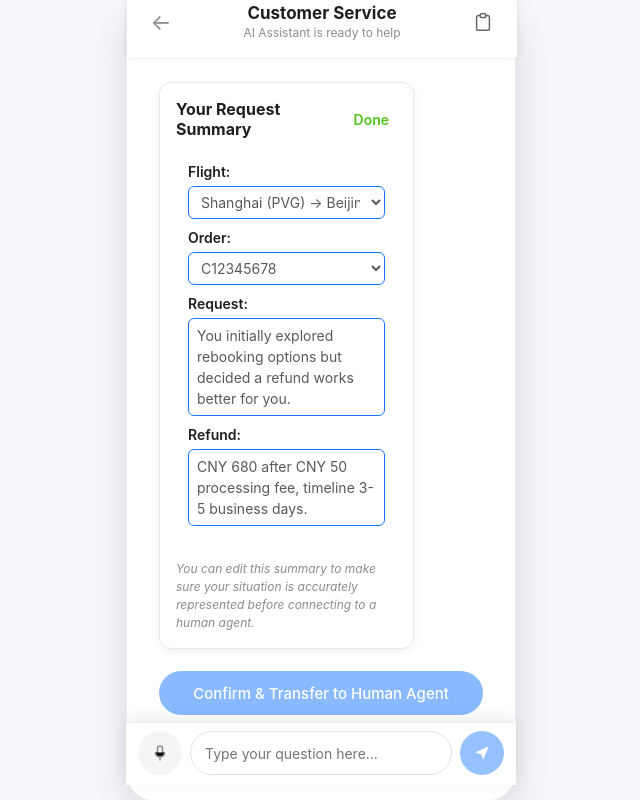
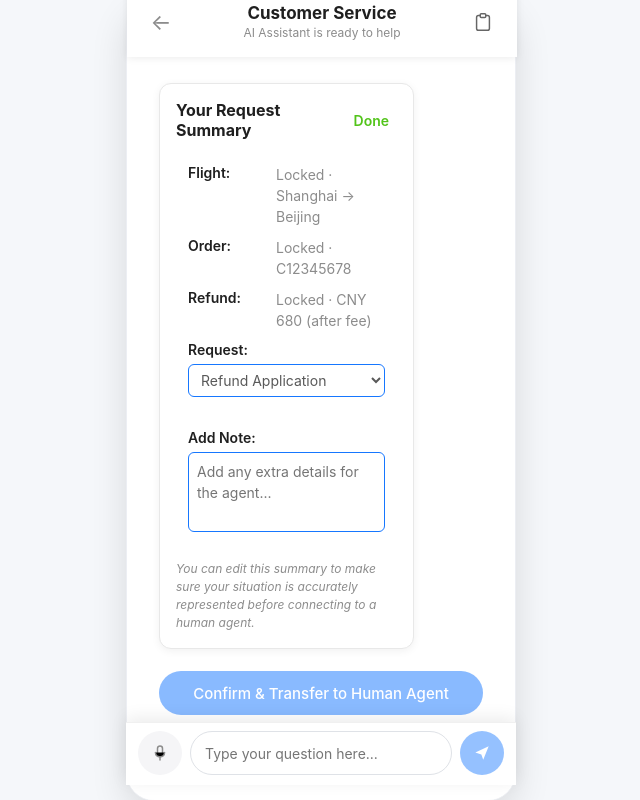
Before and after one commit to sqbbsll-ops/cursor-ai-support, a React (Vite) app: page /page4 in a window 1280 px wide. Both pictures are taken after a click on the button "Edit". Shown: the part 15-815 px from the top of the page, without its empty margins (319-959 px from the left). Built offline with nearby package versions, Linux system fonts and the light colour scheme.

Commit message:
redesign summary card edit mode

```diff
--- a/src/pages/Page4Confirmation.jsx
+++ b/src/pages/Page4Confirmation.jsx
@@ -22,13 +22,18 @@ function AiAvatarSmall() {
   );
 }
 
-const DEFAULT_EDIT_VALUES = {
-  flight: "Shanghai (PVG) → Beijing (PEK), April 28 at 14:00",
+const SUMMARY_DETAILS = {
+  flight: "Shanghai → Beijing",
   order: "C12345678",
-  request:
-    "You initially explored rebooking options but decided a refund works better for you.",
-  refund: "CNY 680 after CNY 50 processing fee, timeline 3-5 business days."
+  refund: "CNY 680 (after fee)"
 };
+
+const REQUEST_OPTIONS = [
+  "Refund Application",
+  "Flight Rebooking",
+  "Hotel Cancellation",
+  "Order Inquiry"
+];
 
 const EDIT_FIELD_STYLE = {
   width: "100%",
@@ -65,13 +70,32 @@ const LABEL_STYLE = {
 
 const READ_LABEL_STYLE = { ...LABEL_STYLE, minWidth: "80px" };
 
-function buildSummaryText(values) {
-  return [
-    `Flight: ${values.flight}`,
-    `Order: ${values.order}`,
-    `Request: ${values.request}`,
-    `Refund: ${values.refund}`
-  ].join("\n");
+const READ_ONLY_VALUE_STYLE = {
+  fontSize: "14px",
+  color: "#8c8c8c",
+  lineHeight: 1.5
+};
+
+const VALUE_STYLE = {
+  fontSize: "14px",
+  color: "#595959",
+  lineHeight: 1.5
+};
+
+function buildSummaryText(selectedRequest, noteText) {
+  const summary = [
+    `Flight: ${SUMMARY_DETAILS.flight}`,
+    `Order: ${SUMMARY_DETAILS.order}`,
+    `Refund: ${SUMMARY_DETAILS.refund}`,
+    `Request: ${selectedRequest}`
+  ];
+
+  const note = noteText.trim();
+  if (note) {
+    summary.push(`Note: ${note}`);
+  }
+
+  return summary.join("\n");
 }
 
 export function Page4Confirmation() {
@@ -82,10 +106,14 @@ export function Page4Confirmation() {
   const [confirmed, setConfirmed] = useState(false);
   const [inputValue, setInputValue] = useState("");
   const [isEditing, setIsEditing] = useState(false);
-  const [editValues, setEditValues] = useState(DEFAULT_EDIT_VALUES);
+  const [selectedRequest, setSelectedRequest] = useState("Refund Application");
+  const [noteText, setNoteText] = useState("");
   const scrollEndRef = useRef(null);
 
-  const summaryText = useMemo(() => buildSummaryText(editValues), [editValues]);
+  const summaryText = useMemo(
+    () => buildSummaryText(selectedRequest, noteText),
+    [selectedRequest, noteText]
+  );
   const canSend = useMemo(() => inputValue.trim().length > 0, [inputValue]);
 
   const goPage3 = () => {
@@ -136,10 +164,6 @@ export function Page4Confirmation() {
       event.preventDefault();
       handleSubmit();
     }
-  };
-
-  const updateField = (id, value) => {
-    setEditValues((prev) => ({ ...prev, [id]: value }));
   };
 
   return (
@@ -216,125 +240,102 @@ export function Page4Confirmation() {
                     style={{
                       display: "flex",
                       flexDirection: "column",
-                      gap: isEditing ? 0 : "10px",
+                      gap: "10px",
                       padding: "12px",
                       width: "100%",
-                      minHeight: "140px",
+                      minHeight: "270px",
                       boxSizing: "border-box"
                     }}
                   >
+                    <div style={READ_ROW_STYLE}>
+                      <span style={READ_LABEL_STYLE}>Flight:</span>
+                      <span style={isEditing ? READ_ONLY_VALUE_STYLE : VALUE_STYLE}>
+                        {isEditing ? "Locked · " : ""}
+                        {SUMMARY_DETAILS.flight}
+                      </span>
+                    </div>
+
+                    <div style={READ_ROW_STYLE}>
+                      <span style={READ_LABEL_STYLE}>Order:</span>
+                      <span style={isEditing ? READ_ONLY_VALUE_STYLE : VALUE_STYLE}>
+                        {isEditing ? "Locked · " : ""}
+                        {SUMMARY_DETAILS.order}
+                      </span>
+                    </div>
+
+                    <div style={READ_ROW_STYLE}>
+                      <span style={READ_LABEL_STYLE}>Refund:</span>
+                      <span style={isEditing ? READ_ONLY_VALUE_STYLE : VALUE_STYLE}>
+                        {isEditing ? "Locked · " : ""}
+                        {SUMMARY_DETAILS.refund}
+                      </span>
+                    </div>
+
                     {isEditing ? (
                       <div style={EDIT_ROW_STYLE}>
-                        <span style={LABEL_STYLE}>Flight:</span>
+                        <span style={LABEL_STYLE}>Request:</span>
                         <select
-                          value={editValues.flight}
-                          onChange={(e) =>
-                            setEditValues((prev) => ({ ...prev, flight: e.target.value }))
-                          }
-                          style={{
-                            ...EDIT_FIELD_STYLE,
-                            cursor: "pointer",
-                            appearance: "auto",
-                            WebkitAppearance: "auto"
-                          }}
+                          value={selectedRequest}
+                          onChange={(e) => setSelectedRequest(e.target.value)}
+                          style={EDIT_FIELD_STYLE}
                         >
-                          <option value="Shanghai (PVG) → Beijing (PEK), April 28 at 14:00">
-                            Shanghai (PVG) → Beijing (PEK), April 28 at 14:00
-                          </option>
-                          <option value="Beijing (PEK) → Shanghai (PVG), May 3 at 09:00">
-                            Beijing (PEK) → Shanghai (PVG), May 3 at 09:00
-                          </option>
-                          <option value="Shanghai (PVG) → Chengdu (CTU), April 30 at 16:30">
-                            Shanghai (PVG) → Chengdu (CTU), April 30 at 16:30
-                          </option>
+                          {REQUEST_OPTIONS.map((option) => (
+                            <option key={option} value={option}>
+                              {option}
+                            </option>
+                          ))}
                         </select>
                       </div>
                     ) : (
                       <div style={READ_ROW_STYLE}>
-                        <span style={READ_LABEL_STYLE}>Flight:</span>
-                        <span style={{ fontSize: "14px", color: "#595959", lineHeight: 1.5 }}>
-                          {editValues.flight}
-                        </span>
+                        <span style={READ_LABEL_STYLE}>Request:</span>
+                        <span style={VALUE_STYLE}>{selectedRequest}</span>
                       </div>
                     )}
 
                     {isEditing ? (
-                      <div style={EDIT_ROW_STYLE}>
-                        <span style={LABEL_STYLE}>Order:</span>
-                        <select
-                          value={editValues.order}
-                          onChange={(e) =>
-                            setEditValues((prev) => ({ ...prev, order: e.target.value }))
-                          }
+                      <div style={{ marginTop: "12px" }}>
+                        <label
+                          htmlFor="request-note"
+                          style={{ ...LABEL_STYLE, display: "block", marginBottom: "6px" }}
+                        >
+                          Add Note:
+                        </label>
+                        <textarea
+                          id="request-note"
+                          placeholder="Add any extra details for the agent..."
+                          value={noteText}
+                          onChange={(e) => setNoteText(e.target.value)}
                           style={{
-                            ...EDIT_FIELD_STYLE,
-                            cursor: "pointer",
-                            appearance: "auto",
-                            WebkitAppearance: "auto"
-                          }}
-                        >
-                          <option value="C12345678">C12345678</option>
-                          <option value="C87654321">C87654321</option>
-                          <option value="H98765432">H98765432</option>
-                        </select>
-                      </div>
-                    ) : (
-                      <div style={READ_ROW_STYLE}>
-                        <span style={READ_LABEL_STYLE}>Order:</span>
-                        <span style={{ fontSize: "14px", color: "#595959", lineHeight: 1.5 }}>
-                          {editValues.order}
-                        </span>
-                      </div>
-                    )}
-
-                    {isEditing ? (
-                      <div style={EDIT_ROW_STYLE}>
-                        <span style={LABEL_STYLE}>Request:</span>
-                        <textarea
-                          value={editValues.request}
-                          onChange={(e) =>
-                            setEditValues((prev) => ({ ...prev, request: e.target.value }))
-                          }
-                          rows={4}
-                          style={{
-                            ...EDIT_FIELD_STYLE,
-                            lineHeight: "1.5",
-                            resize: "none"
+                            width: "100%",
+                            minHeight: "80px",
+                            border: "1.5px solid #1677FF",
+                            borderRadius: "6px",
+                            padding: "8px",
+                            fontSize: "14px",
+                            color: "#595959",
+                            lineHeight: 1.5,
+                            resize: "none",
+                            fontFamily: "inherit",
+                            boxSizing: "border-box",
+                            outline: "none"
                           }}
                         />
                       </div>
                     ) : (
-                      <div style={READ_ROW_STYLE}>
-                        <span style={READ_LABEL_STYLE}>Request:</span>
-                        <span style={{ fontSize: "14px", color: "#595959", lineHeight: 1.5 }}>
-                          {editValues.request}
-                        </span>
-                      </div>
-                    )}
-
-                    {isEditing ? (
-                      <div style={EDIT_ROW_STYLE}>
-                        <span style={LABEL_STYLE}>Refund:</span>
-                        <textarea
-                          value={editValues.refund}
-                          onChange={(e) =>
-                            setEditValues((prev) => ({ ...prev, refund: e.target.value }))
-                          }
-                          rows={3}
+                      noteText.trim() && (
+                        <p
                           style={{
-                            ...EDIT_FIELD_STYLE,
-                            lineHeight: "1.5",
-                            resize: "none"
+                            margin: "12px 0 0",
+                            fontSize: "13px",
+                            color: "#8c8c8c",
+                            fontStyle: "italic",
+                            lineHeight: 1.5
                           }}
-                        />
-                      </div>
-                    ) : (
-                      <div style={READ_ROW_STYLE}>
-                        <span style={READ_LABEL_STYLE}>Refund:</span>
-                        <span style={{ fontSize: "14px", color: "#595959", lineHeight: 1.5 }}>
-                          {editValues.refund}
-                        </span>
-                      </div>
+                        >
+                          Note: {noteText.trim()}
+                        </p>
+                      )
                     )}
                   </div>
 
```
Also changed, not shown: 3 other files (tests, documents, lock files or other folders).
